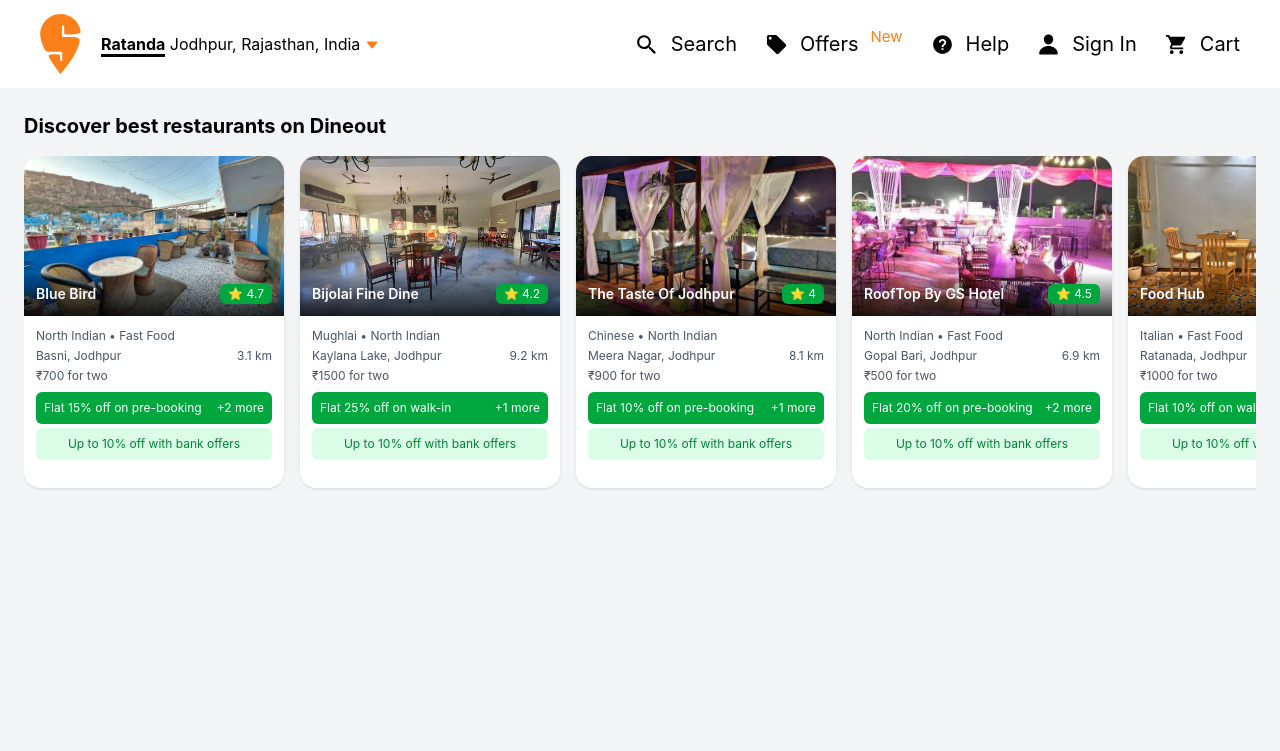
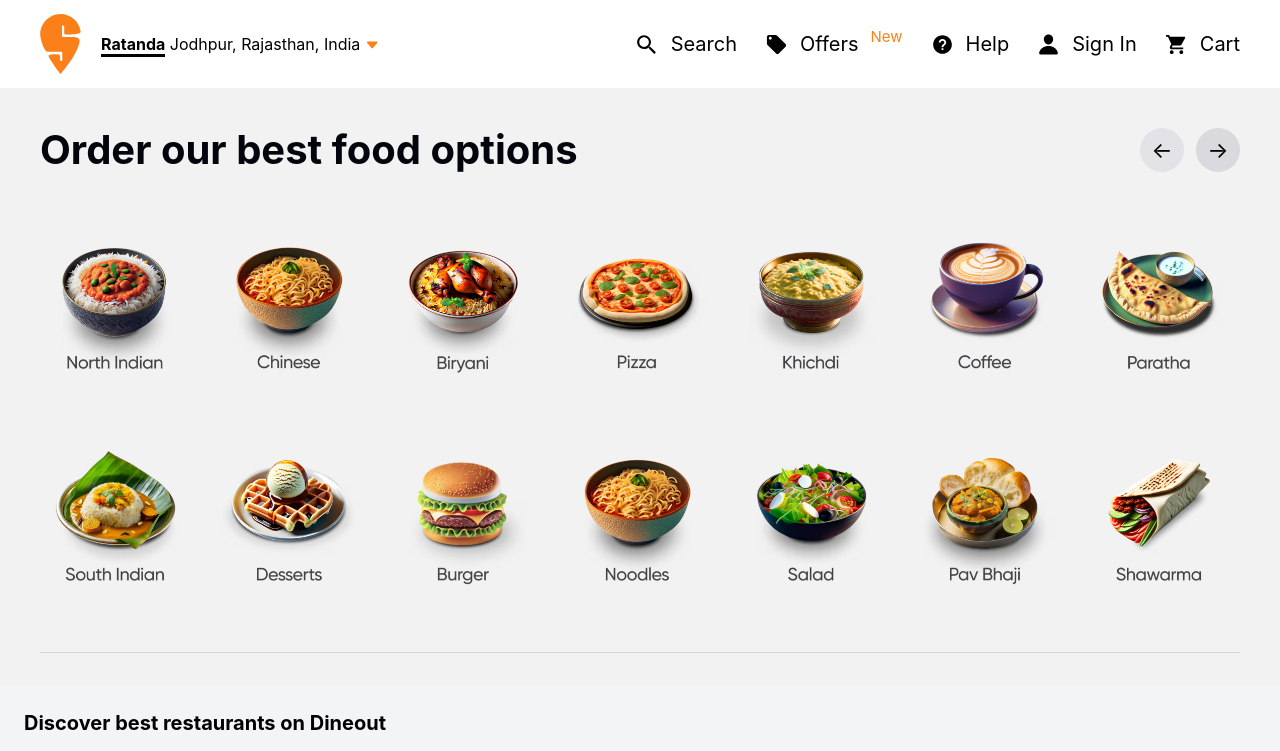
Before and after one commit to Adhyatm2717/Swiggy-UI-Clone, a React (Vite) app: page / in a window 1280 px wide. Shown: the top 751 px of the page. Built offline with nearby package versions, Linux system fonts and the light colour scheme.

Commit message:
Added Categories

```diff
--- a/src/App.jsx
+++ b/src/App.jsx
@@ -2,6 +2,7 @@
 import Header from './components/Header'
 import Restaurant from './components/Restaurant'
 import Footer from './components/Footer'
+import Categories from './components/Category'
 // import Header from './components/Header'
 
 
@@ -10,6 +11,7 @@
   return (
     <div>
       <Header/>
+      <Categories/>
       <Restaurant/>
       <Footer/>
     </div>
--- /dev/null
+++ b/src/components/Category.jsx
@@ -0,0 +1,76 @@
+import React from "react";
+
+const categoriesData = [
+  "North Indian",
+  "South Indian",
+  "Chinese",
+  "Desserts",
+  "Biryani",
+  "Burger",
+  "Pizza",
+  "Noodles",
+  "Khichdi",
+  "Salad",
+  "Coffee",
+  "Pav Bhaji",
+  "Paratha",
+  "Shawarma",
+  "Dosa",
+  "Rolls",
+  "Pasta",
+  "Cake",
+  "Ice Cream",
+  "Paratha",
+];
+
+function Categories() {
+  return (
+    <section className="w-full bg-[#f2f2f2] py-8">
+      {/* same alignment as header */}
+      <div className="max-w-[1200px] mx-auto">
+
+        {/* Heading + arrows */}
+        <div className="flex justify-between items-center mb-8">
+          <h2 className="text-[40px] font-bold text-[#02060C]">
+            Order our best food options
+          </h2>
+
+          <div className="flex gap-3">
+            <button className="w-11 h-11 rounded-full bg-[#E2E2E7] flex items-center justify-center text-[22px]">
+              ←
+            </button>
+
+            <button className="w-11 h-11 rounded-full bg-[#D9D9DE] flex items-center justify-center text-[22px]">
+              →
+            </button>
+          </div>
+        </div>
+
+        {/* horizontal scroll */}
+        <div className="overflow-x-auto scrollbar-hide">
+          <div className="grid grid-rows-2 grid-flow-col gap-x-6 gap-y-8 min-w-max pb-4">
+
+            {categoriesData.map((item, index) => (
+              <div
+                key={index}
+                className="min-w-[150px] flex justify-center items-center cursor-pointer"
+              >
+                <img
+                  src={`/images/${item}.avif`}
+                  alt={item}
+                  className="w-[144px] h-[180px] object-contain hover:scale-105 transition duration-300"
+                />
+              </div>
+            ))}
+
+          </div>
+        </div>
+
+        {/* divider */}
+        <div className="border-b border-gray-300 mt-8"></div>
+      </div>
+    </section>
+  );
+}
+
+export default Categories;
```
Also changed, not shown: public/images/Cake.avif (added).
